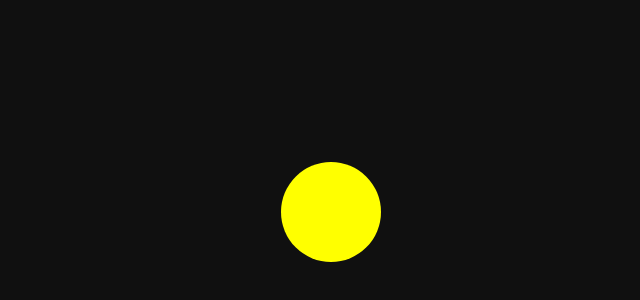
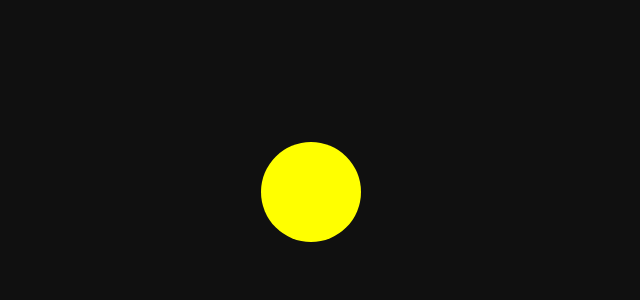
Before and after one commit to mnraza-dev/NextJS_Mastery, a Next.js app in the folder Animations/demos/: page / in a window 1280 px wide. Shown: the part 128-428 px from the top of the page, without its empty margins (329-969 px from the left). Built offline with nearby package versions, Linux system fonts and the light colour scheme.

Commit message:
animation properties for motion.div like x, y and rotateX

```diff
--- a/Animations/demos/app/page.tsx
+++ b/Animations/demos/app/page.tsx
@@ -8,7 +8,7 @@ const Home = () => {
         <motion.div
           className="box"
           initial={{ opacity: 0 }}
-          animate={{ opacity: 1 , x:20, y:20 }}
+          animate={{ opacity: 1 , rotateY: 360 }}
           transition={{ duration: 1 }}
         />
 
```
